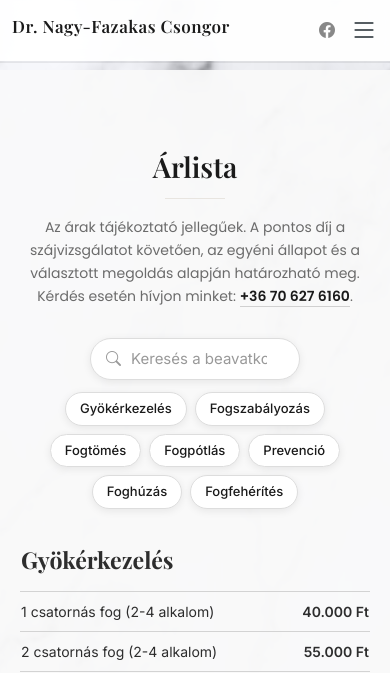
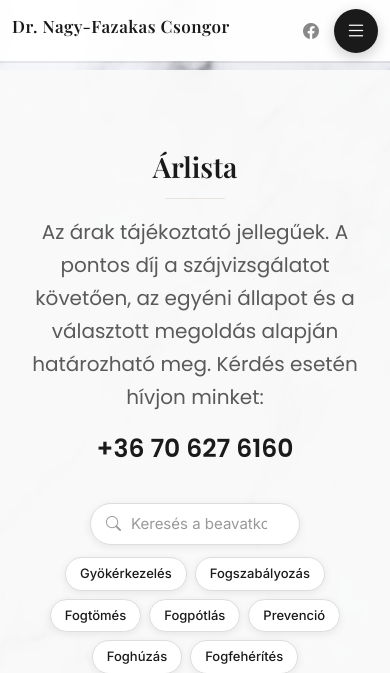
Before and after one commit to nfdoro/DentalClinicWebsite, a Laravel app: page /arlista in a window 390 px wide. Shown: the top 673 px of the page. Run offline with Laravel 12, Linux system fonts and the light colour scheme; data comes from the database, SQL or seed files in the repository; some libraries are stand-ins or nearby versions.

Commit message:
fix: some css and logic fixes

```diff
--- a/public/custom.css
+++ b/public/custom.css
@@ -468,6 +468,12 @@
   padding: 80px 0;
 }
 
+/* Önálló galéria oldal: térköz a fixed fejléc és a "Galéria" felirat között */
+.portfolio.galeria-page { padding-top: 140px; }
+@media (max-width: 991px) {
+  .portfolio.galeria-page { padding-top: 108px; }
+}
+
 .portfolio .portfolio-item {
   height: auto !important;
   padding: 14px;
@@ -1412,26 +1418,26 @@
 }
 
 .arlista-intro {
-  max-width: 680px;
-  margin: 0 auto 30px;
+  max-width: 1040px;
+  margin: 0 auto 34px;
   text-align: center;
   font-family: 'Poppins', sans-serif;
-  font-size: 14px;
+  font-size: 20px;
   line-height: 1.65;
-  color: #6b6b6b;
-}
-
-.arlista-intro a {
-  color: #1a1a1a;
+  color: #5a5a5a;
+}
+
+.arlista-intro-tel {
+  display: block;
+  margin-top: 14px;
+  white-space: nowrap;
+  font-size: 25px;
   font-weight: 600;
+  color: #1a1a1a;
   text-decoration: none;
-  border-bottom: 1px solid #d0d0d0;
-  transition: border-color 0.2s;
-}
-
-.arlista-intro a:hover {
-  border-color: #1a1a1a;
-}
+}
+
+.arlista-intro-tel:hover { color: #333; }
 
 .arlista-nav {
   position: sticky;
@@ -2603,3 +2609,83 @@
   .eszak-grid { grid-template-columns: 1fr; gap: 32px; }
   .eszak-side { position: static; }
 }
+
+/*--------------------------------------------------------------
+  # Mobil főnavigáció — az árlista menü stílusához igazítva
+  (kerek sötét hamburger gomb + fehér, lekerekített dropdown kártya)
+--------------------------------------------------------------*/
+@media (max-width: 991px) {
+  /* A magányos Facebook-ikon elrejtése a mobil fejlécből (kevésbé zsúfolt) */
+  #header .header-social-links { display: none; }
+
+  /* Hamburger gomb: kerek, sötét, fehér ikonnal */
+  .mobile-nav-toggle {
+    display: inline-flex;
+    align-items: center;
+    justify-content: center;
+    width: 44px;
+    height: 44px;
+    border-radius: 50%;
+    background: #1a1a1a;
+    color: #fff;
+    font-size: 21px;
+    box-shadow: 0 4px 14px rgba(0, 0, 0, 0.2);
+  }
+
+  /* Nyitott állapot: könnyű fátyol a teljes sötét overlay helyett */
+  .navbar-mobile {
+    background: rgba(26, 26, 26, 0.4);
+  }
+
+  /* A gomb nyitott állapotban is kerek sötét, a fejléc közelében marad */
+  .navbar-mobile .mobile-nav-toggle {
+    position: fixed;
+    top: 13px;
+    right: 16px;
+    background: #1a1a1a;
+    color: #fff;
+    z-index: 1001;
+  }
+
+  /* Linklista: fehér, lekerekített dropdown kártya jobbra fent */
+  .navbar-mobile ul {
+    top: 68px;
+    right: 14px;
+    left: auto;
+    bottom: auto;
+    width: min(300px, calc(100vw - 28px));
+    max-height: calc(100vh - 90px);
+    overflow-y: auto;
+    padding: 10px;
+    background: #fff;
+    border-radius: 16px;
+    box-shadow: 0 14px 44px rgba(0, 0, 0, 0.22);
+  }
+
+  .navbar-mobile a,
+  .navbar-mobile a:focus {
+    padding: 12px 16px;
+    border-radius: 10px;
+    font-family: 'Poppins', sans-serif;
+    font-size: 15px;
+    color: #1a1a1a;
+    transition: background 0.2s, color 0.2s;
+  }
+  .navbar-mobile a:hover,
+  .navbar-mobile li:hover > a,
+  .navbar-mobile .active {
+    background: #f4f2ee;
+    color: #1a1a1a;
+  }
+
+  /* Szolgáltatásaink almenü a kártyán belül */
+  .navbar-mobile .dropdown ul {
+    margin: 4px 8px 6px 14px;
+    padding: 4px 0;
+    background: #faf9f7;
+    border-radius: 10px;
+    box-shadow: none;
+  }
+  .navbar-mobile .dropdown ul a { font-size: 14px; color: #555; }
+  .navbar-mobile .dropdown ul a:hover { color: #1a1a1a; }
+}
--- a/resources/views/arlista.blade.php
+++ b/resources/views/arlista.blade.php
@@ -17,7 +17,7 @@
       <p class="arlista-intro">
         Az árak tájékoztató jellegűek. A pontos díj a szájvizsgálatot követően, az egyéni állapot és a választott
         megoldás alapján határozható meg. Kérdés esetén hívjon minket:
-        <a href="tel:{{ config('kapcsolat.telefon_hivas') }}">{{ config('kapcsolat.telefon') }}</a>.
+        <a class="arlista-intro-tel" href="tel:{{ config('kapcsolat.telefon_hivas') }}">{{ config('kapcsolat.telefon') }}</a>
       </p>
 
       {{-- Gyors-navigáció --}}
--- a/resources/views/fogaszat/eszak-magyarorszag.blade.php
+++ b/resources/views/fogaszat/eszak-magyarorszag.blade.php
@@ -91,7 +91,7 @@
 
           <h3 class="eszak-h3">Miért éri meg az utazás?</h3>
           <ul class="eszak-elonyok">
-            <li><strong>9+ év tapasztalat:</strong> komplex implantátum és fogszabályozó kezelések</li>
+            <li><strong>10+ év tapasztalat:</strong> komplex implantátum és fogszabályozó kezelések</li>
             <li><strong>Fogszabályozási konzultáció</strong> lenyomattal és kezelési tervvel</li>
             <li><strong>Egyéni, személyes ellátás,</strong> nem tömeggyártás</li>
             <li><strong>Parkolás:</strong> a rendelő közelében ingyenes parkoló érhető el</li>
--- a/resources/views/galeria.blade.php
+++ b/resources/views/galeria.blade.php
@@ -8,7 +8,7 @@
   <main id="main">
 
     {{-- ======= Galéria oldal ======= --}}
-    <section id="portfolio" class="portfolio">
+    <section id="portfolio" class="portfolio galeria-page">
       <div class="container">
 
         <div class="section-title">
--- a/resources/views/layouts/app.blade.php
+++ b/resources/views/layouts/app.blade.php
@@ -126,7 +126,7 @@
       </nav>
 
       <div class="header-social-links d-flex align-items-center">
-        <a href="#" class="facebook"><i class="bi bi-facebook"></i></a>
+        <a href="https://www.facebook.com/share/1RuKvhfTsT/" class="facebook" target="_blank" rel="noopener" aria-label="Facebook oldalunk"><i class="bi bi-facebook"></i></a>
       </div>
 
     </div>
@@ -147,7 +147,6 @@
               Madarász Viktor utca 13/A <br>
               2. emelet, 03 kapucsengő <br><br>
               <strong>Telefon:</strong> <a href="tel:{{ config('kapcsolat.telefon_hivas') }}">{{ config('kapcsolat.telefon') }}</a><br>
-              <strong>Email:</strong> <a href="mailto:{{ config('kapcsolat.email') }}">{{ config('kapcsolat.email') }}</a><br>
             </p>
           </div>
 
@@ -183,7 +182,7 @@
         </div>
       </div>
       <div class="social-links text-center text-md-right pt-3 pt-md-0">
-        <a href="#" class="facebook"><i class="bx bxl-facebook"></i></a>
+        <a href="https://www.facebook.com/share/1RuKvhfTsT/" class="facebook" target="_blank" rel="noopener" aria-label="Facebook oldalunk"><i class="bx bxl-facebook"></i></a>
       </div>
     </div>
   </footer>
```
Also changed, not shown: resources/views/home.blade.php (+6 -17 lines), .claude/settings.local.json.
